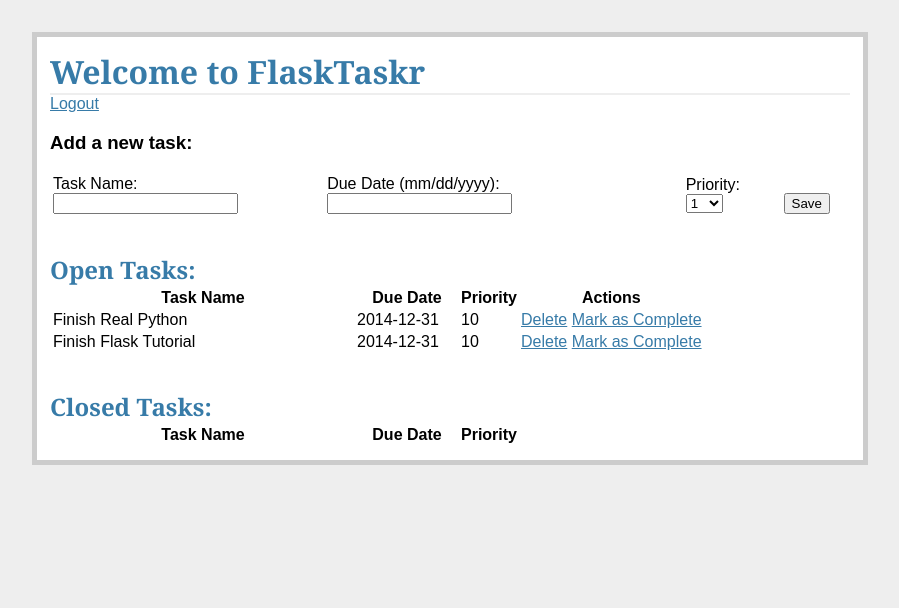
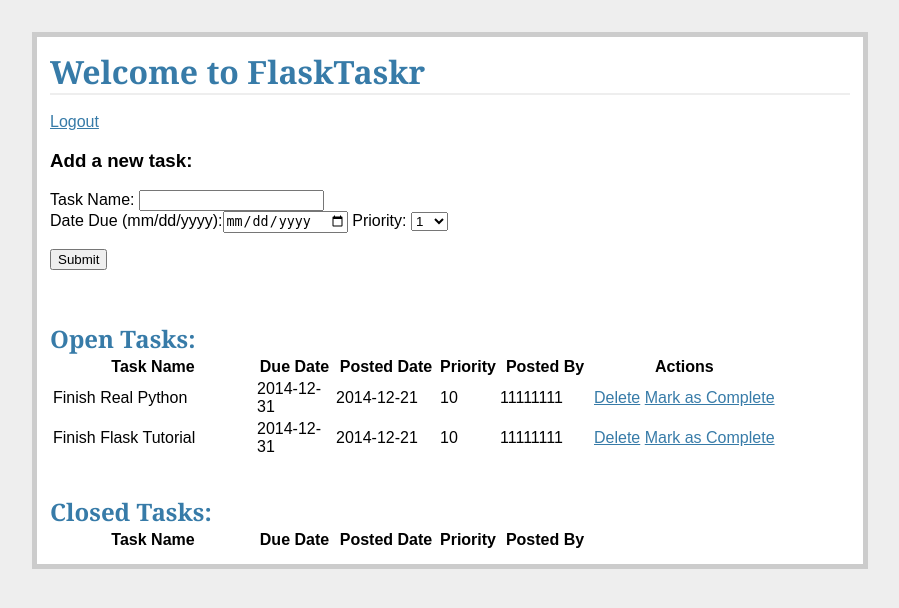
Before and after one commit to kmb346/flasktaskr, a Flask app: page /tasks/ in a window 1280 px wide. Shown: the top 608 px of the page, without its empty margins (190-1089 px from the left). Run offline with Flask 2, Linux system fonts and the light colour scheme; a user stored in the database is signed in; data comes from the database, SQL or seed files in the repository; both versions use the stored data as it was after the commit; lists and menus that the app fills with data are empty.

Commit message:
Updated DB with new fields and features.

```diff
--- a/templates/tasks.html
+++ b/templates/tasks.html
@@ -1,44 +1,17 @@
 {% extends "template.html" %}
 {% block content %}
   <h1>Welcome to FlaskTaskr</h1>
+  <br>
   <a href="/logout">Logout</a>
   <div class="add-task">
     <h3>Add a new task:</h3>
-	<table>
-	  <tr>
 	    <form action="{{ url_for('new_task') }}" method="post">
 		  {{ form.csrf_token }}
-		  <td>
-		    <label>Task Name:</label>
-			<input name="name" type="text">
-		  </td>
-		  <td>
-		    <label>Due Date (mm/dd/yyyy):</label>
-			<input name="due_date" type="text" width="120px">
-		  </td>
-		  <td>
-		    <label>Priority:</label>
-		    <select name="priority" width="100px">
-			  <option value="1">1</option>
-			  <option value="2">2</option>
-			  <option value="3">3</option>
-			  <option value="4">4</option>
-			  <option value="5">5</option>
-			  <option value="6">6</option>
-			  <option value="7">7</option>
-			  <option value="8">8</option>
-			  <option value="9">9</option>
-			  <option value="10">10</option>
-			</select>
-		  </td>
-		  <td>
-		    &nbsp;
-			&nbsp;
-			<input class="button" type="submit" value="Save">
-	      </td>
+		  <p>{{ form.name.label }}: {{form.name }}<br>{{
+		     form.due_date.label }}:{{ form.due_date }}&nbsp;{{
+			 form.priority.label }}: {{ form.priority }}</p>
+		  <p><input type="submit" value="Submit"></p>
 		</form>
-	  </tr>
-	</table>
   </div>
   <div class="entries">
     <br>
@@ -48,17 +21,21 @@
 	  <table>
 	    <thead>
 		  <tr>
-		    <th width="300px"><strong>Task Name</strong></th>
-			<th width="100px"><strong>Due Date</strong></th>
+		    <th width="200px"><strong>Task Name</strong></th>
+			<th width="75px"><strong>Due Date</strong></th>
+			<th width="100px"><strong>Posted Date</strong></th>
 			<th width="50px"><strong>Priority</strong></th>
+			<th width="90px"><strong>Posted By</strong></th>
 			<th><strong>Actions</strong></th>
 		  </tr>
 		</thead>
 		{% for o in open_tasks %}
 		  <tr>
-		    <td width="300px">{{ o.name }}</td>
-			<td width="100px">{{ o.due_date }}</td>
+		    <td width="200px">{{ o.name }}</td>
+			<td width="75px">{{ o.due_date }}</td>
+			<td width="100px">{{ o.posted_date }}</td>
 			<td width="50px">{{ o.priority }}</td>
+			<td width="90px">{{ o.poster.name }}</td>
 			<td>
 			  <a href="{{ url_for('delete_entry', task_id =
 			      o.task_id) }}">Delete</a>
@@ -69,29 +46,30 @@
 		{% endfor %}
       </table>
 	</div>
+  </div>
   <br>
   <br>
-  </div>
   <div class="entries">
     <h2>Closed Tasks:</h2>
 	<div class="datagrid">
 	  <table>
 	    <thead>
           <tr>
-		  <th width="300px"><strong>Task Name</strong></th>
-		  <th width="100px"><strong>Due Date</strong></th>
+		    <th width="200px"><strong>Task Name</strong></th>
+		    <th width="75px"><strong>Due Date</strong></th>
+			<th width="100px"><strong>Posted Date</strong></th>
 		    <th width="50px"><strong>Priority</strong></th>
+			<th width="90px"><strong>Posted By</strong></th>
 		  </tr>
 		</thead>
 		{% for c in closed_tasks %}
 		  <tr>
-		    <td width="300px">{{ c.name }}</td>
-			<td width="100px">{{ c.due_date }}</td>
+		    <td width="200px">{{ c.name }}</td>
+			<td width="75px">{{ c.due_date }}</td>
+	        <td width="100px">{{ c.posted_date }}</td>
 			<td width="50px">{{ c.priority }}</td>
+	        <td width="90px">{{ c.poster.name }}</td>
 		    <td>
-		    <a href="{{ url_for('delete_entry', task_id = c.task_id)
-			   }}">Delete</a>
-		  </td>
 		      <a href="{{ url_for('delete_entry', task_id =
 			     c.task_id) }}">Delete</a>
 		    </td>
--- a/views.py
+++ b/views.py
@@ -6,6 +6,7 @@ from flask import Flask, flash, redirect, render_template, request, \
 from functools import wraps
 from flask.ext.sqlalchemy import SQLAlchemy
 from forms import AddTaskForm, RegisterForm, LoginForm
+import datetime
 
 app = Flask(__name__)
 app.config.from_object('config')
@@ -86,6 +87,8 @@ def new_task():
                 form.name.data,
                 form.due_date.data,
                 form.priority.data,
+                datetime.datetime.utcnow(),
+                '1',
                 '1'
             )
             db.session.add(new_task)
```
Also changed, not shown: db_migrate.py (added, +35 -0 lines), models.py (+11 -1 lines), flasktaskr.db, 2 other files. Lines whose indentation alone changed are shown as unchanged.
